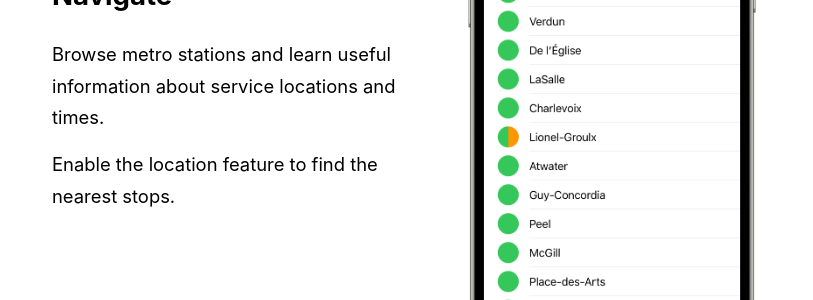
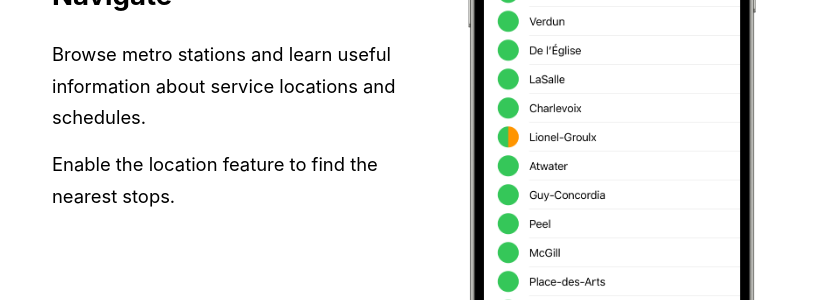
Before and after one commit to laurentboileau/stations-website, a Jekyll site: the page built from pages/en/index.markdown, in a window 1280 px wide and 900 px high, scrolled down 403 px. Shown: the part 217-517 px from the top of the window, without its empty margins (233-1046 px from the left). Built offline with Jekyll 4.4.1, drawn with Linux system fonts in a browser that asks for light colours.

Commit message:
Tweak marketing copy
Signed-off-by: Laurent Boileau <developer@laurentboileau.ca>

```diff
--- a/_includes/en/home.html
+++ b/_includes/en/home.html
@@ -5,7 +5,7 @@
         <div class="feature-inner">
             <div class="feature-text">
                 <h2>Navigate</h2>
-                <p>Browse metro stations and learn useful information about service locations and times.</p>
+                <p>Browse metro stations and learn useful information about service locations and schedules.</p>
                 <p>Enable the location feature to find the nearest stops.</p>
             </div>
             <div class="feature-img">
--- a/_includes/fr/home.html
+++ b/_includes/fr/home.html
@@ -5,7 +5,7 @@
         <div class="feature-inner">
             <div class="feature-text">
     			<h2>Naviguer</h2>
-    			<p>Parcourez les stations de métro et apprenez des informations utiles sur les points et heures de service.</p>
+    			<p>Parcourez les stations de métro et apprenez des informations utiles sur les horaires et points de service.</p>
                 <p>Activez la fonction de localisation pour trouver les arrêts les plus proches.</p>
             </div>
             <div class="feature-img">
@@ -34,7 +34,7 @@
             <div class="feature-text">
     			<h2>Conçu pour iPhone</h2>
     			<p>Stations est conçu et optimisé pour iPhone.</p>
-                <p>L'application suit les directives du HIG et utilise les technologies puissantes de la plate-forme telles que Dark Mode, VoiceOver et le texte dynamique.</p>
+                <p>L'application suit les directives du HIG et utilise les technologies puissantes de la plate-forme telles que Mode sombre, VoiceOver et le texte dynamique.</p>
             </div>
             <div class="feature-img">
                 <img src="/assets/images/fr/home/iphone-bonaventure.png">
```
